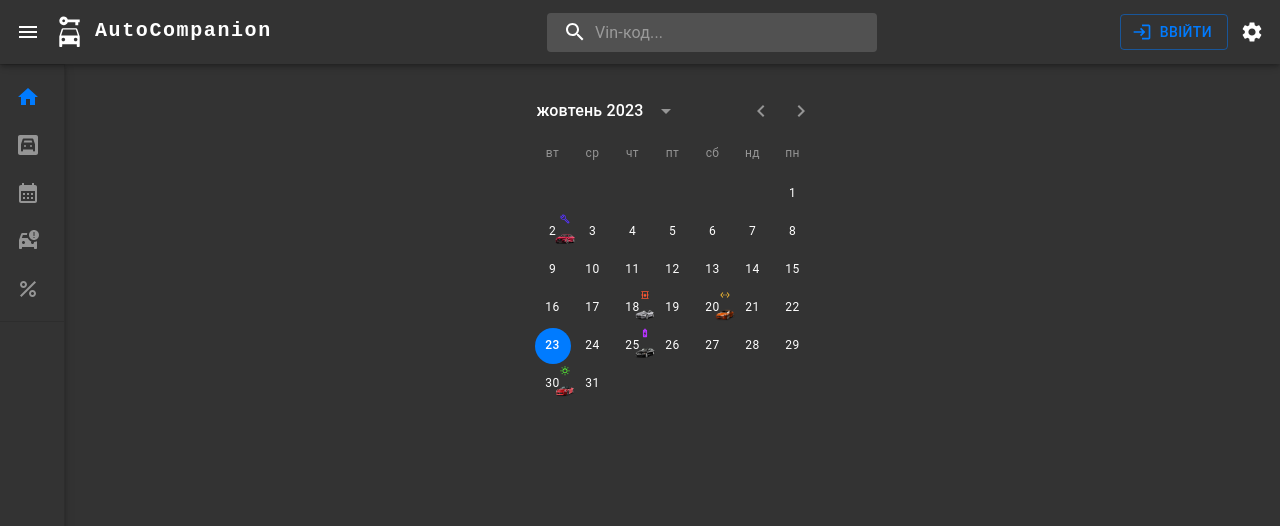
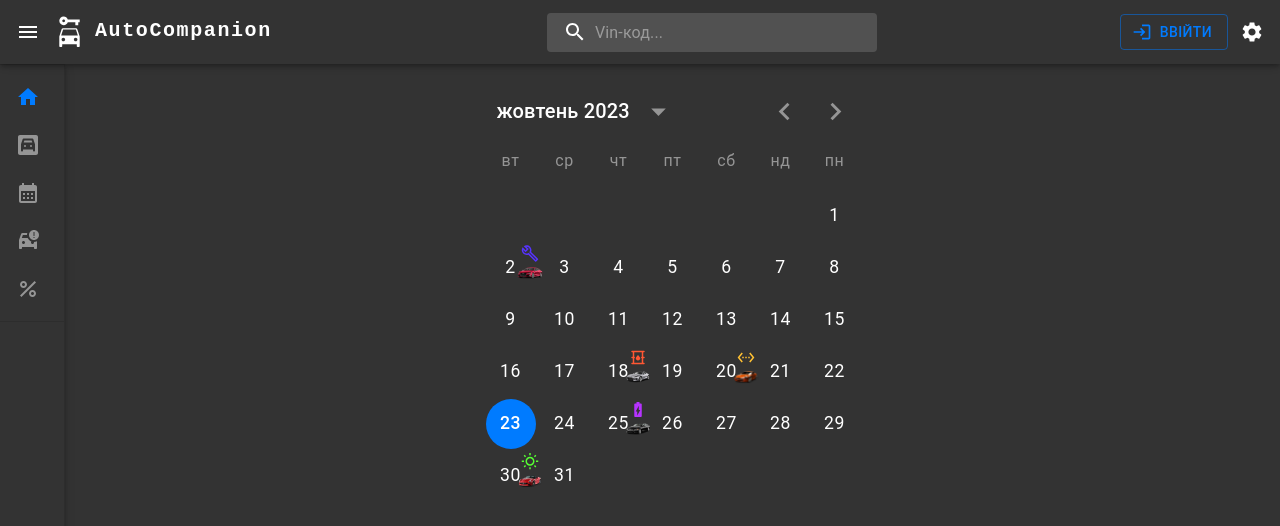
Before and after one commit to CoderPavlo/auto-companion, a React (Create React App) app: page /calendar in a window 1280 px wide. Shown: the top 526 px of the page. Built offline with nearby package versions, Linux system fonts and the light colour scheme.

Commit message:
calendar component has been changed

```diff
--- a/src/pages/CalendarPage/CalendarPage.js
+++ b/src/pages/CalendarPage/CalendarPage.js
@@ -1,9 +1,10 @@
 import React from 'react'
 import MiniCalendar from '../components/MiniCalendar'
-
 const CalendarPage = ({theme, language}) => {
   return (
-    <div><MiniCalendar theme={theme} language={language}/></div>
+    <div><MiniCalendar theme={theme} language={language}/>
+
+    </div>
   )
 }
 
--- a/src/pages/GaragePage/GaragePage.js
+++ b/src/pages/GaragePage/GaragePage.js
@@ -174,7 +174,6 @@ const GaragePage = ({ theme, language }) => {
     for (const car of cars) {
       const makeName = getPropertyValue(car.json, properties[0]);
 
-      // Check if makeName is not already in the array
       if (!makes0.includes(makeName)) {
         makes0.push(makeName);
       }
--- a/src/pages/components/MiniCalendar.js
+++ b/src/pages/components/MiniCalendar.js
@@ -76,7 +76,7 @@ const initialValue = dayjs();
 const StyledBadge = styled(Badge)(({ theme }) => ({
   '& .MuiBadge-badge': {
     right: 8,
-    top: 5,
+    top: 10,
   },
 }));
 
@@ -87,7 +87,7 @@ function getIconByType(type) {
     if (event.type === type) {
       foundIcon = React.cloneElement(event.icon, {
         style: {
-          width: '10px',
+          width: '18px',
           color: event.color,
         }
       });;
@@ -120,7 +120,7 @@ function ServerDay(props) {
       }}
         key={props.day.toString()}
         overlap="circular"
-        badgeContent={isSelected ? <img src={highlightedDays[index].carImage} alt='car' style={{width: '20px'}}/> : undefined}
+        badgeContent={isSelected ? <img src={highlightedDays[index].carImage} alt='car' style={{width: '25px'}}/> : undefined}
       >
         <StyledBadge
           key={props.day.toString()}
@@ -187,11 +187,33 @@ const MiniCalendar = ({ theme, language }) => {
         defaultValue={initialValue}
         loading={isLoading}
         onMonthChange={handleMonthChange}
-        renderLoading={() => <DayCalendarSkeleton />}
+        renderLoading={() => <DayCalendarSkeleton sx={{'& .MuiSkeleton-root':{width: '50px !important', height: '50px !important'}}} />}
         dayOfWeekFormatter={dayOfWeekFormatter}
         sx={{
-          "& .css-a1a8en-MuiDateCalendar-root": {
-            width: '50%',
+          width: '400px', // Наприклад, 300 пікселів
+          height: '430px',
+          maxHeight: '430px',
+          '& .MuiPickersSlideTransition-root': {
+            height: '320px',
+          },
+          '& .MuiSvgIcon-root': {
+            width: '35px',
+            height: '35px'
+          },
+          '& .MuiPickersCalendarHeader-label':{
+
+            fontSize: '1.25rem',
+          },
+          '& .MuiTypography-root':{
+
+            fontSize: '1rem',
+            width: '50px',
+            height: '55px',
+          },
+          '& .MuiPickersDay-root': {
+            fontSize: '1.1rem',
+            width: '50px',
+            height: '50px'
           },
           "& .css-rhmlg1-MuiTypography-root-MuiDayCalendar-weekDayLabel": {
             color: theme.palette.secondary.main,
```
